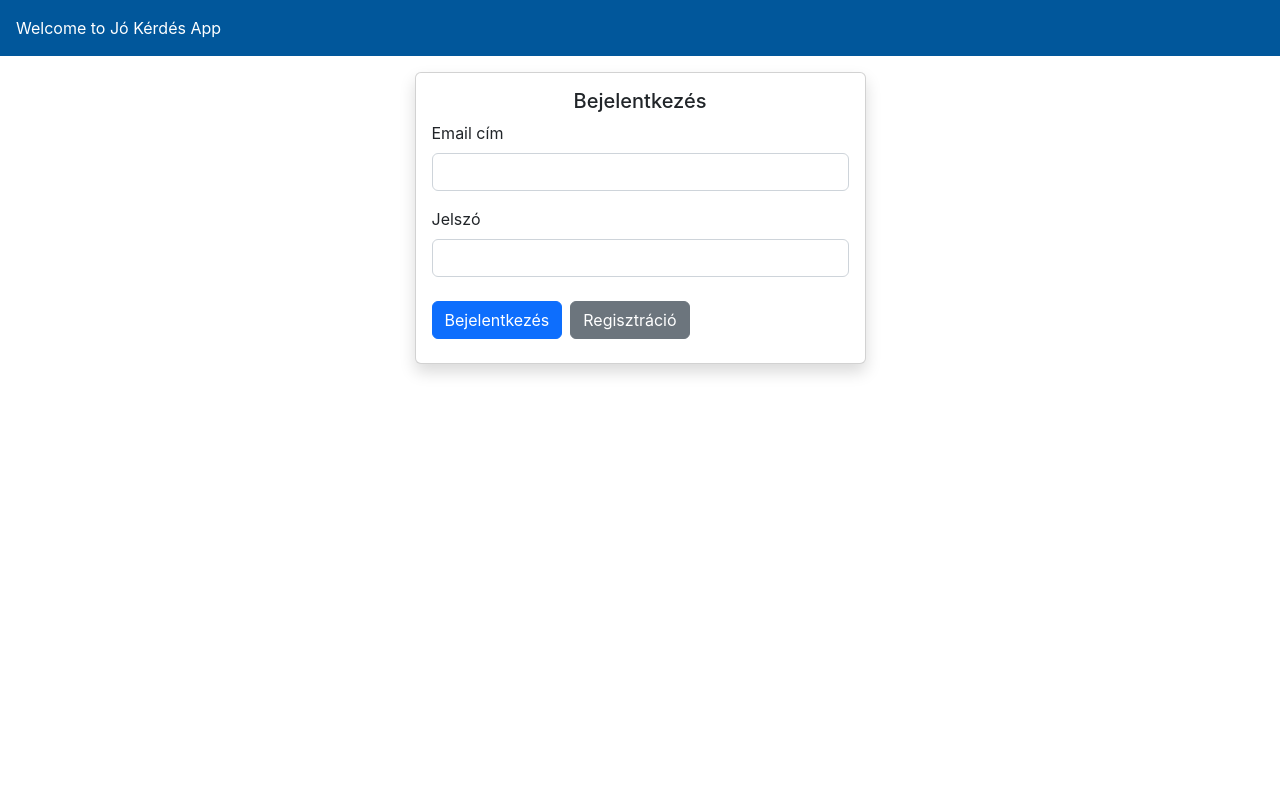
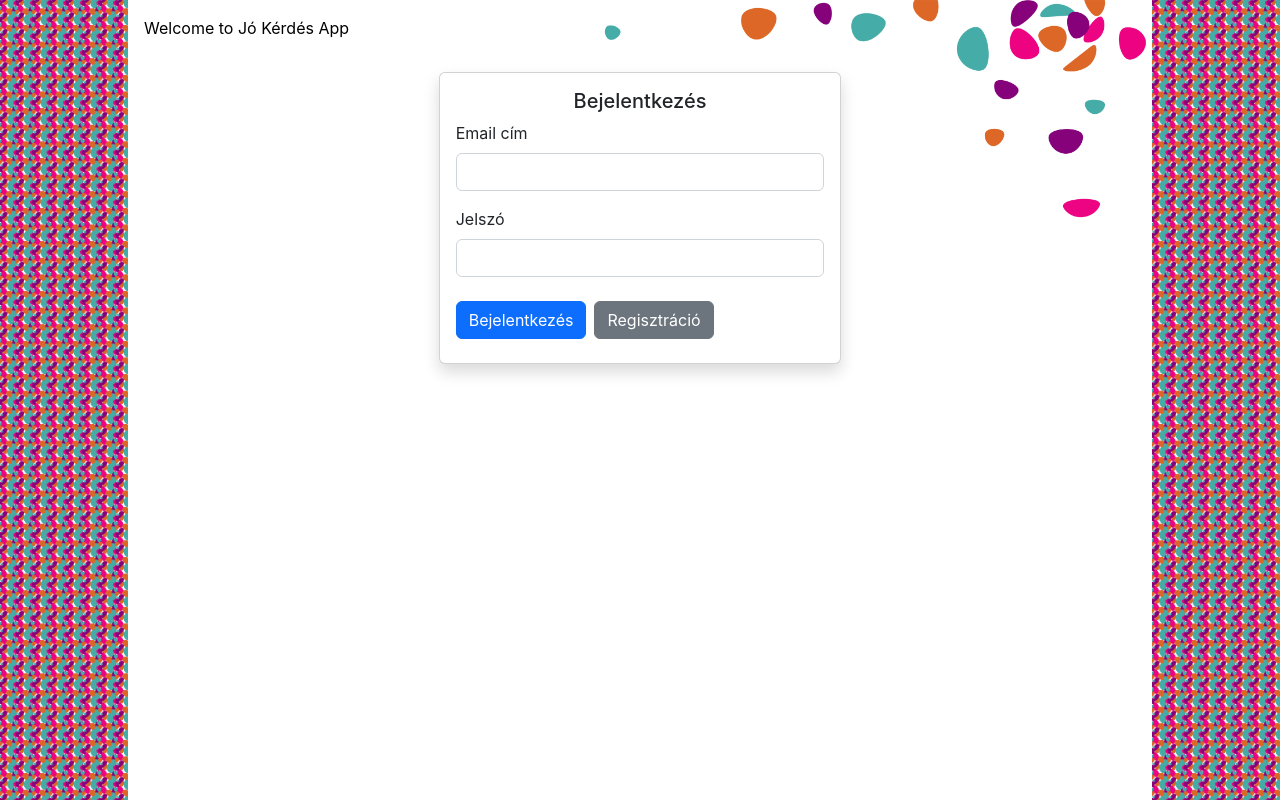
Before and after one commit to Stipo0/kialkot, a React (Create React App) app in the folder kialkot/kialkot/ClientApp/: page /login in a window 1280 px wide. Built offline with nearby package versions, Linux system fonts and the light colour scheme.

Commit message:
SideBand

```diff
--- a/kialkot/kialkot/ClientApp/src/components/navbar/Navbar.module.scss
+++ b/kialkot/kialkot/ClientApp/src/components/navbar/Navbar.module.scss
@@ -1,6 +1,5 @@
 @import "../../styles/variables";
 
 .Navbar{
-  color: white;
-  background: $primary-color;
+  color: black;
 }
--- /dev/null
+++ b/kialkot/kialkot/ClientApp/src/components/side-band/SideBand.scss
@@ -0,0 +1,17 @@
+.side-band {
+	background-image: url('../../images/hatterfoltok.png');
+	background-size: 13%;
+	width: 10%;
+	height: 100vh;
+	background-repeat: repeat;
+	position: fixed;
+	display: inline;
+}
+
+.left {
+	float: left;
+}
+
+.right {
+	float: right;
+}
--- /dev/null
+++ b/kialkot/kialkot/ClientApp/src/components/side-band/SideBand.tsx
@@ -0,0 +1,14 @@
+import classNames from "classnames";
+import "./SideBand.scss";
+
+interface SideBandProps {
+	side?: "right" | "left";
+}
+
+const SideBand = ({side = "left"}: SideBandProps) => {
+	return (
+		<div className={"side-band " + side} />
+	);
+};
+
+export default SideBand;
--- a/kialkot/kialkot/ClientApp/src/index.css
+++ b/kialkot/kialkot/ClientApp/src/index.css
@@ -7,6 +7,16 @@ body {
   -moz-osx-font-smoothing: grayscale;
 }
 
+.App {
+  width: 80%;
+	margin-left: 10%;
+	background-image: url('./images/felsodisz.png');
+	background-position: right top;
+	background-repeat: no-repeat;
+	background-size: 45vw;
+	display: inline-block;
+}
+
 code {
   font-family: source-code-pro, Menlo, Monaco, Consolas, 'Courier New',
     monospace;
--- a/kialkot/kialkot/ClientApp/src/index.tsx
+++ b/kialkot/kialkot/ClientApp/src/index.tsx
@@ -6,14 +6,17 @@ import { BrowserRouter } from "react-router-dom";
 import "react-toastify/dist/ReactToastify.css";
 import "bootstrap/dist/css/bootstrap.min.css";
 import "./index.css";
+import SideBand from "./components/side-band/SideBand";
 
 const root = ReactDOM.createRoot(
   document.getElementById("root") as HTMLElement
 );
 root.render(
   <React.StrictMode>
+    <SideBand />
     <BrowserRouter>
       <App />
     </BrowserRouter>
+    <SideBand side="right" />
   </React.StrictMode>
 );
```
Also changed, not shown: kialkot/kialkot/ClientApp/src/images/felsodisz.png (added), kialkot/kialkot/ClientApp/src/images/hatterfoltok.png (added).
